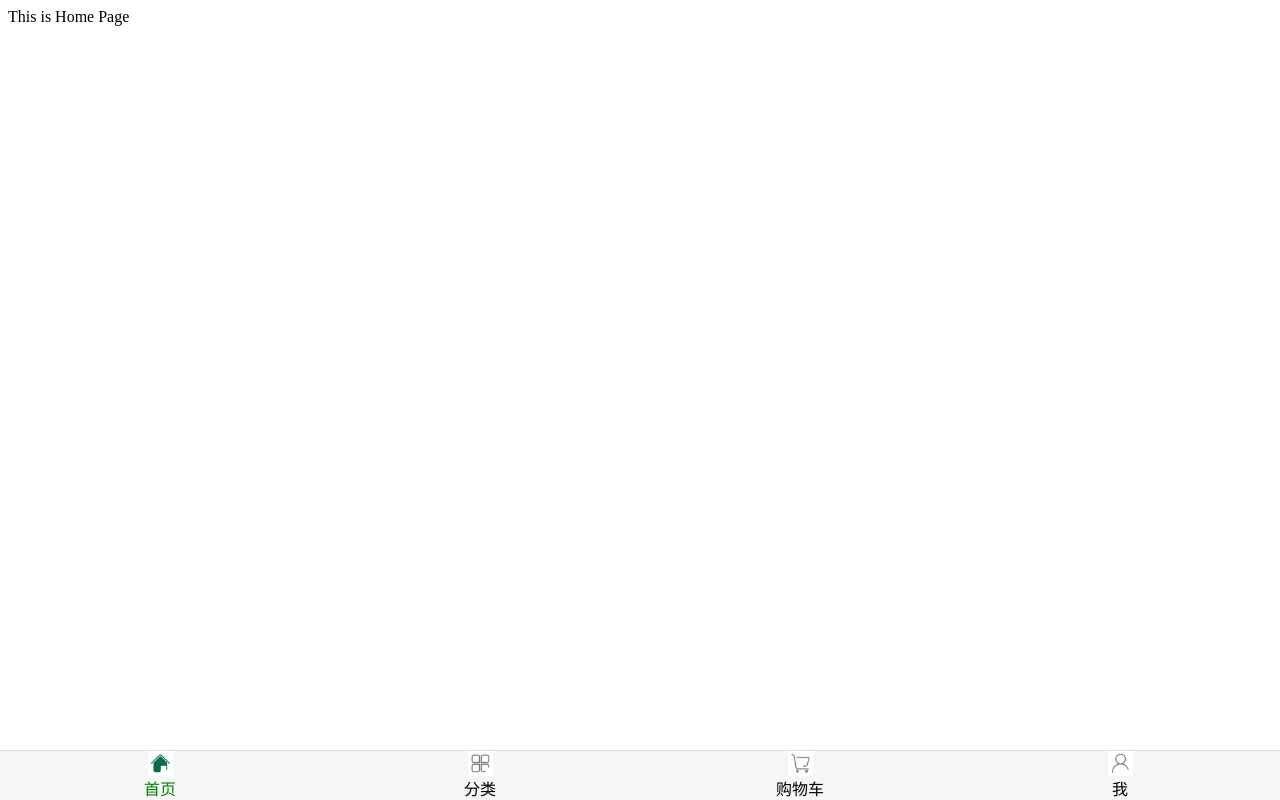
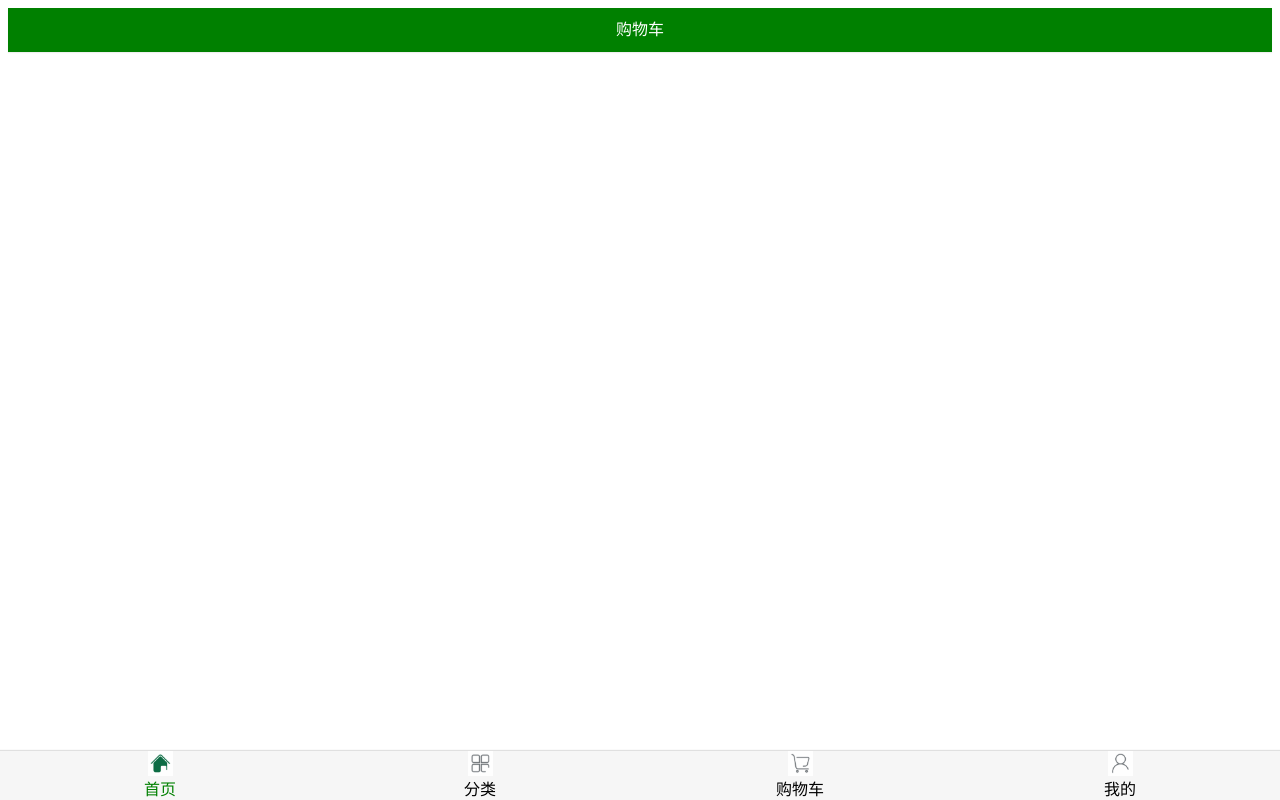
Before and after one commit to webMing/supermall, a Vue app: page /home in a window 1280 px wide. Built offline with nearby package versions, Linux system fonts and the light colour scheme.

Commit message:
网络模块出现问题

```diff
--- a/src/App.vue
+++ b/src/App.vue
@@ -16,4 +16,5 @@
 
 <style scoped>
 @import "assets/css/base.css";
+/* @import "assets/css/normalize.css"; */
 </style>
--- a/src/assets/css/base.css
+++ b/src/assets/css/base.css
@@ -19,7 +19,7 @@
 html,
 body {
   /*body 宽度大 html 度时，某些浏览器会出现内部滚动条；所以设置「html、body」宽度相同且「overflow-x: hidden」*/
-    overflow-x: hidden;
+  /* overflow-x: hidden;  添加不显示navbar下面分割线*/
   width: 100%;
   /*取消部分浏览器点击有阴影*/
   -webkit-tap-highlight-color: rgba(0, 0, 0, 0);
@@ -27,6 +27,7 @@
   -webkit-overflow-scrolling: touch;
   /* overflow-scrolling: touch; */
 }
+
 
   body {
     /*设置基本字体配置*/
--- /dev/null
+++ b/src/components/common/navbar/NavBar.vue
@@ -0,0 +1,30 @@
+<template>
+  <div class="nav-bar">
+    <div class="left"><slot name="left"></slot></div>
+    <div class="center"><slot name="center"></slot></div>
+    <div class="right"><slot name="right"></slot></div>
+  </div>
+</template>
+
+<script>
+export default {};
+</script>
+
+<style scoped>
+.nav-bar {
+  display: flex;
+  height: 44px;
+  line-height: 44px;
+  text-align: center;
+  /* box-shadow: 0 1px 1px rgba(100, 100, 100, .2) */
+   box-shadow: 0 1px 1px rgba(100, 100, 100, .1);
+
+}
+.right,
+.left {
+  width: 60px;
+}
+.center {
+  flex: 1;
+}
+</style>
--- a/src/components/content/MainTabBar.vue
+++ b/src/components/content/MainTabBar.vue
@@ -26,7 +26,7 @@
       :hilightImgUrl="meHiImgUrl"
       path="/me"
       titleHiLightColor="green"
-      title="我"
+      title="我的"
     ></TabBarItem>
   </TabBar>
 </template>
--- a/src/router/index.js
+++ b/src/router/index.js
@@ -3,8 +3,8 @@
 
 const routes = [
   {
-    path:"/",
-    redirect:"/home"
+    path: "/",
+    redirect: "/home"
   },
   {
     path: "/home",
--- a/src/views/home/Home.vue
+++ b/src/views/home/Home.vue
@@ -1,9 +1,30 @@
 <template>
-  <p>This is Home Page</p>
+  <NavBar class="home-nav">
+    <template v-slot:center>
+      购物车
+    </template>
+  </NavBar>
 </template>
 
 <script>
-export default {};
+import NavBar from "components/common/navbar/NavBar.vue";
+// import {ffnw} from "network/ffnw.js"
+export default {
+  created(){
+    // ffnw.get({
+    //   url:"home",
+    // })
+  },
+  components: {
+    NavBar
+  }
+};
+
 </script>
 
-<style scoped></style>
+<style scoped>
+.home-nav {
+  background-color: green;
+  color:white
+}
+</style>
```
Also changed, not shown: src/network/ffnw.js (renamed from src/network/qtnw.js, +4 -4 lines), vue.config.js (line endings or trailing spaces). Lines whose indentation alone changed are shown as unchanged.
